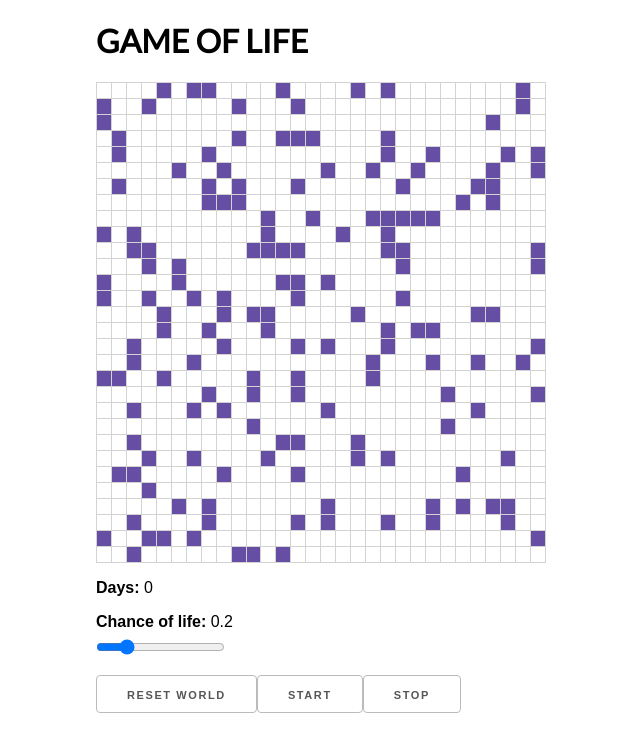
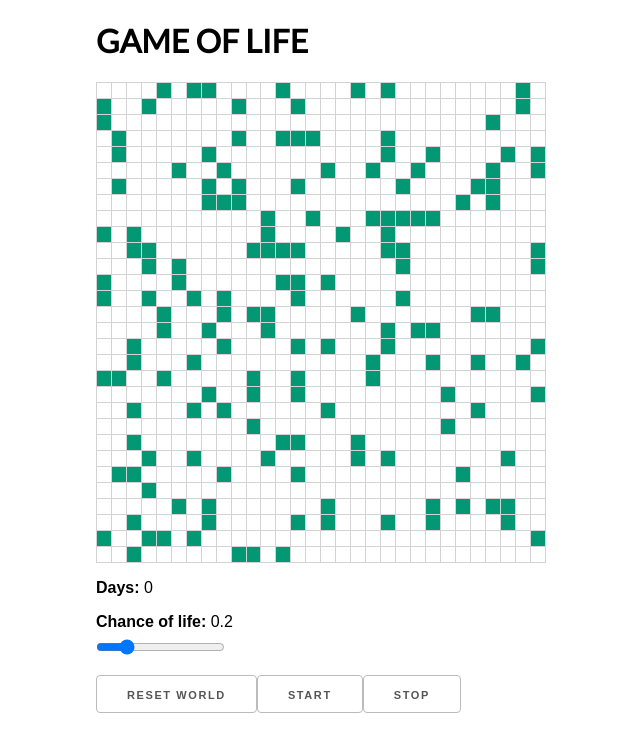
Before and after one commit to jwworth/conway, a React (Create React App) app: page / in a window 1280 px wide. Shown: the top 752 px of the page, without its empty margins (319-959 px from the left). Built offline with nearby package versions, Linux system fonts and the light colour scheme; the HTML template or start-up script is replaced by a standard one.

Commit message:
Add simpler starting colors

```diff
--- a/src/App.js
+++ b/src/App.js
@@ -169,7 +169,7 @@ const Row = ({ row, rowKey }) => {
 };
 
 const Cell = ({ cell }) => {
-  const color = binary => (binary === 1 ? '#654EA3' : '#fff');
+  const color = binary => (binary === 1 ? '#029874' : '#fff');
 
   return (
     <td
```
